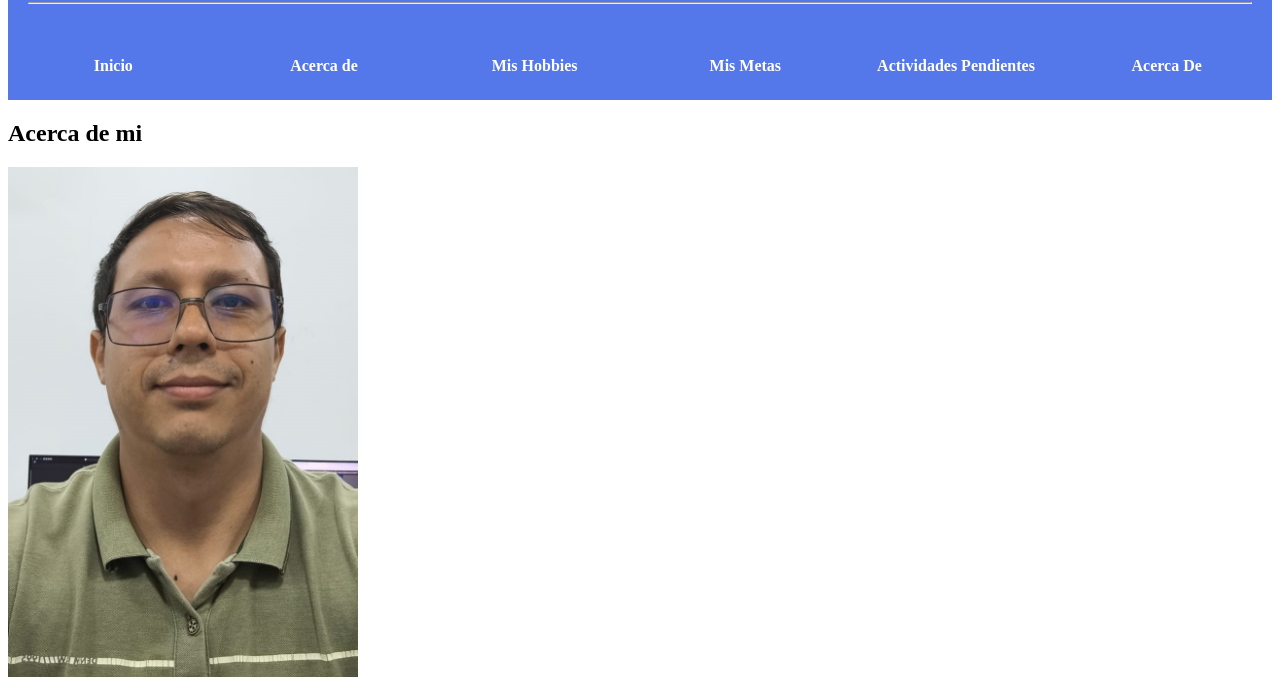
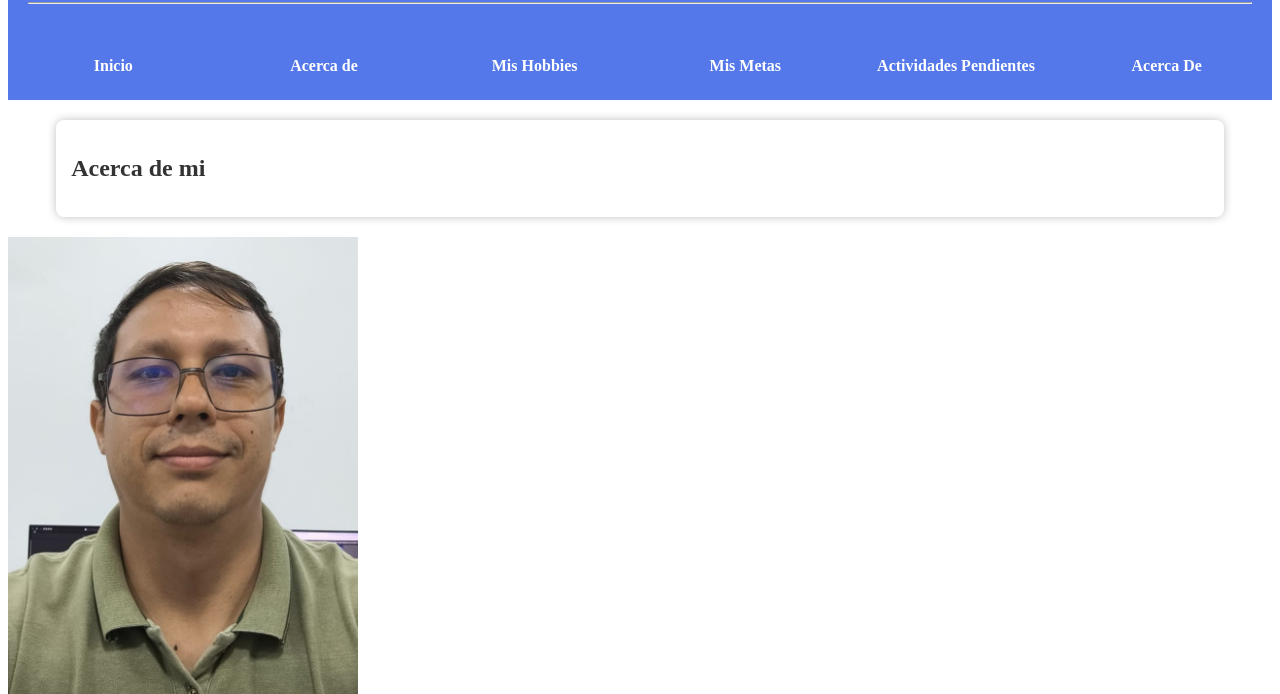
Before and after one commit to jazzplayer87/Repositorio, a plain HTML site: page index.html in a window 1280 px wide. Shown: the part 106-800 px from the top of the page. Drawn offline with Linux system fonts and the light colour scheme.

Commit message:
Reemplazo completo de contenido

```diff
--- a/estilos.css
+++ b/estilos.css
@@ -35,3 +35,16 @@ nav ul li a{
 nav ul li a:hover {
     background-color: rgb(54, 52, 52)
 }
+/*Estilo para la Seccion Principal*/
+section{
+    width: 90%;
+    margin: 20px auto;
+    padding: 15px;
+    background-color: white;
+    border-radius: 8px;
+    box-shadow: 0 0 10px silver;
+}
+
+section h2 {
+    color: #333;
+}
```
